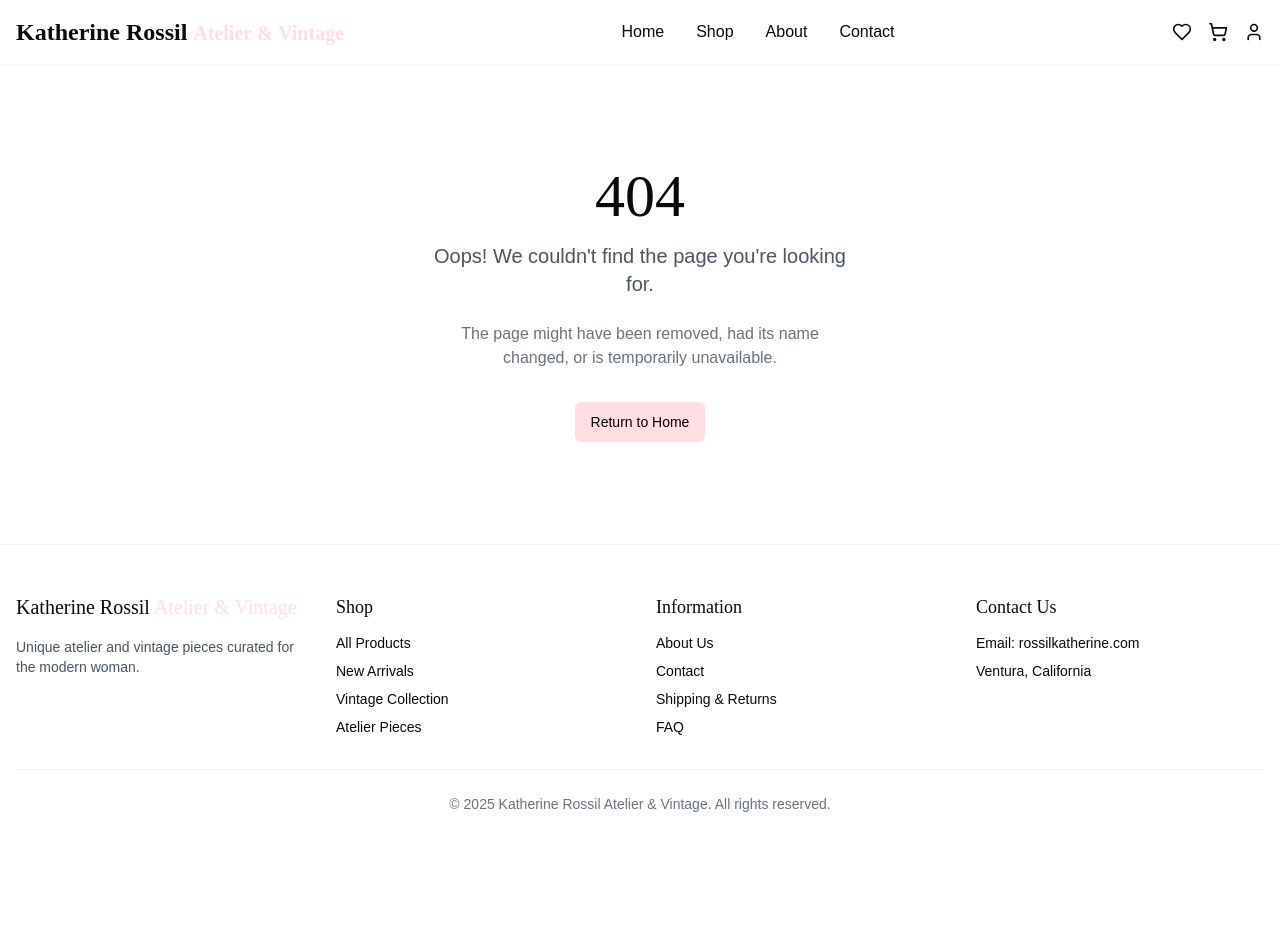
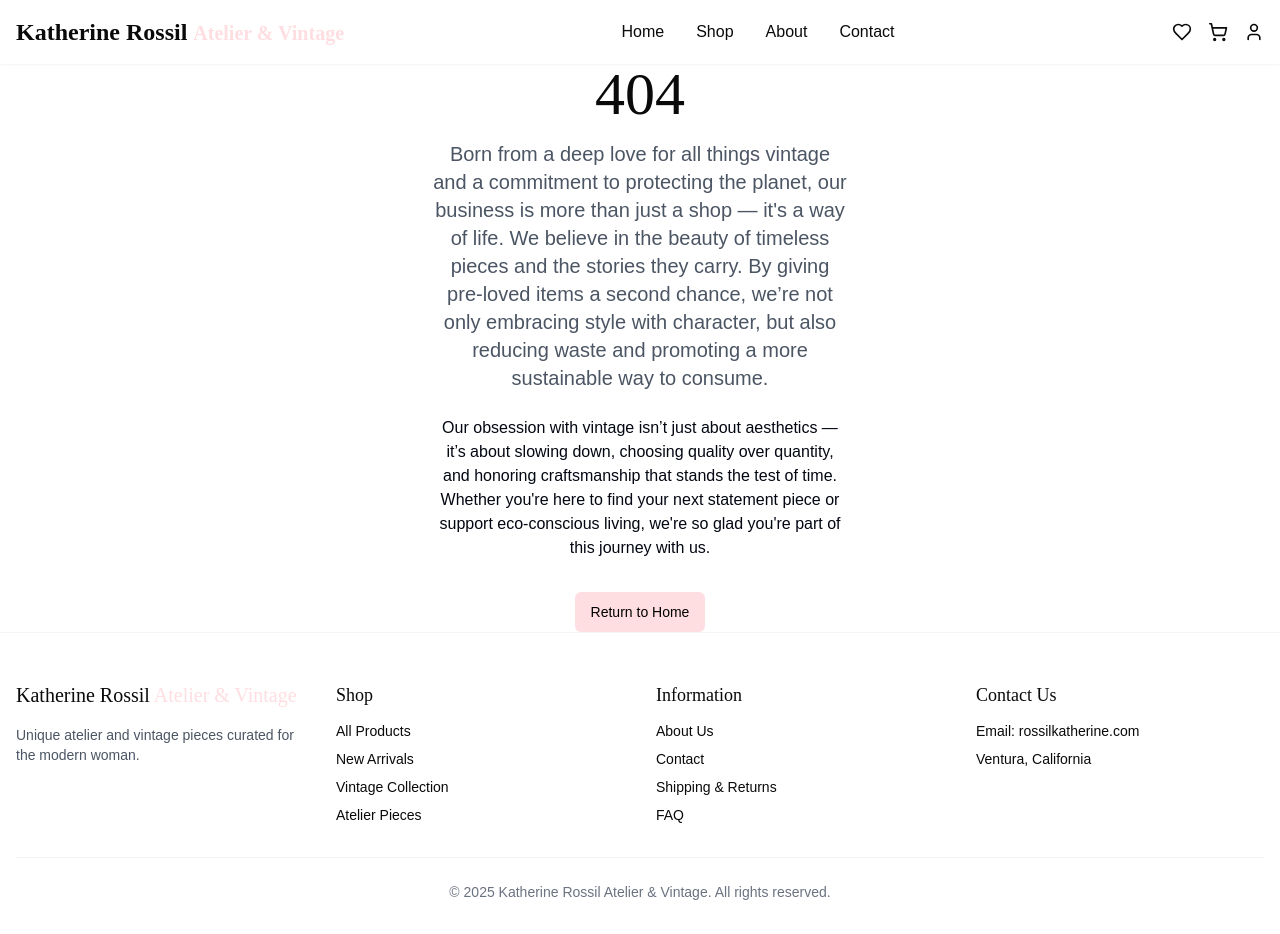
Before and after one commit to KittyKatTheDev/katherinerossilatelier-36, a React (Vite) app: page /about in a window 1280 px wide. Before the commit the page ends 846 px from the top, so only its background shows below. Built offline with nearby package versions, Linux system fonts and the light colour scheme.

Commit message:
Visual edit in Lovable
Edited UI in Lovable

```diff
--- a/src/pages/NotFound.tsx
+++ b/src/pages/NotFound.tsx
@@ -1,37 +1,23 @@
-
 import { useLocation, Link } from "react-router-dom";
 import { useEffect } from "react";
 import { Button } from "@/components/ui/button";
 import Layout from "@/components/layout/Layout";
-
 const NotFound = () => {
   const location = useLocation();
-
   useEffect(() => {
-    console.error(
-      "404 Error: User attempted to access non-existent route:",
-      location.pathname
-    );
+    console.error("404 Error: User attempted to access non-existent route:", location.pathname);
   }, [location.pathname]);
-
-  return (
-    <Layout>
+  return <Layout>
       <div className="min-h-[60vh] flex items-center justify-center">
         <div className="text-center max-w-md px-4">
           <h1 className="font-serif text-6xl mb-4">404</h1>
-          <p className="text-xl text-gray-600 mb-6">
-            Oops! We couldn't find the page you're looking for.
-          </p>
-          <p className="mb-8 text-gray-500">
-            The page might have been removed, had its name changed, or is temporarily unavailable.
-          </p>
+          <p className="text-xl text-gray-600 mb-6">Born from a deep love for all things vintage and a commitment to protecting the planet, our business is more than just a shop — it's a way of life. We believe in the beauty of timeless pieces and the stories they carry. By giving pre-loved items a second chance, we’re not only embracing style with character, but also reducing waste and promoting a more sustainable way to consume.</p>
+          <p className="mb-8 text-gray-950">Our obsession with vintage isn’t just about aesthetics — it’s about slowing down, choosing quality over quantity, and honoring craftsmanship that stands the test of time. Whether you're here to find your next statement piece or support eco-conscious living, we're so glad you're part of this journey with us.</p>
           <Button asChild className="bg-brand-pink hover:bg-brand-pink/90 text-black">
             <Link to="/">Return to Home</Link>
           </Button>
         </div>
       </div>
-    </Layout>
-  );
+    </Layout>;
 };
-
 export default NotFound;
```
